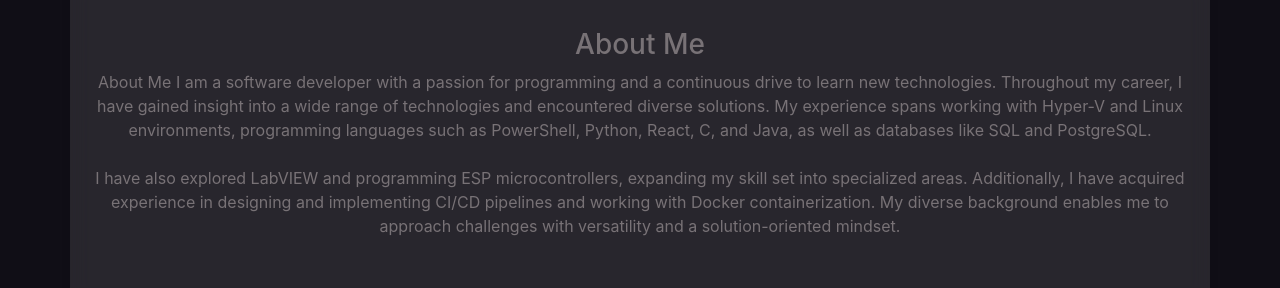
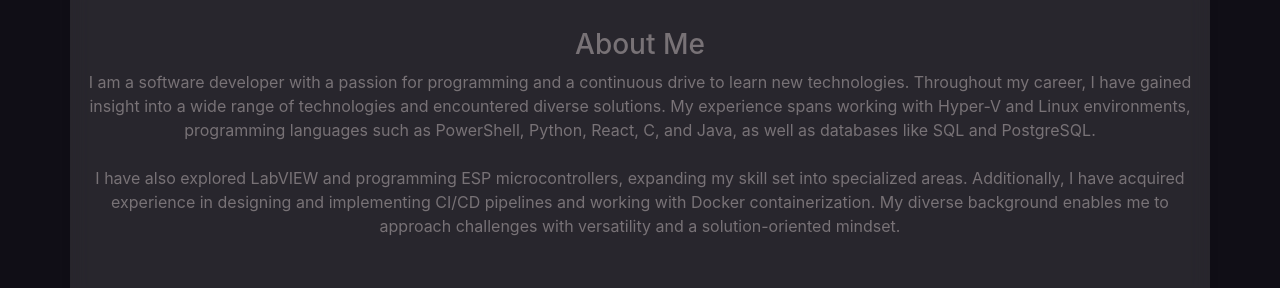
Before and after one commit to ColossalK3nny/ColossalK3nny.github.io, a plain HTML site: page index.html in a window 1280 px wide. Shown: the part 502-790 px from the top of the page. Drawn offline with nearby package versions, Linux system fonts and the light colour scheme; no server answers.

Commit message:
Update index.html

```diff
--- a/index.html
+++ b/index.html
@@ -96,7 +96,7 @@
             <div class="mh-about">
               <h3>About Me</h3>
               <p>
-                About Me I am a software developer with a passion for
+                I am a software developer with a passion for
                 programming and a continuous drive to learn new technologies.
                 Throughout my career, I have gained insight into a wide range of
                 technologies and encountered diverse solutions. My experience
```
